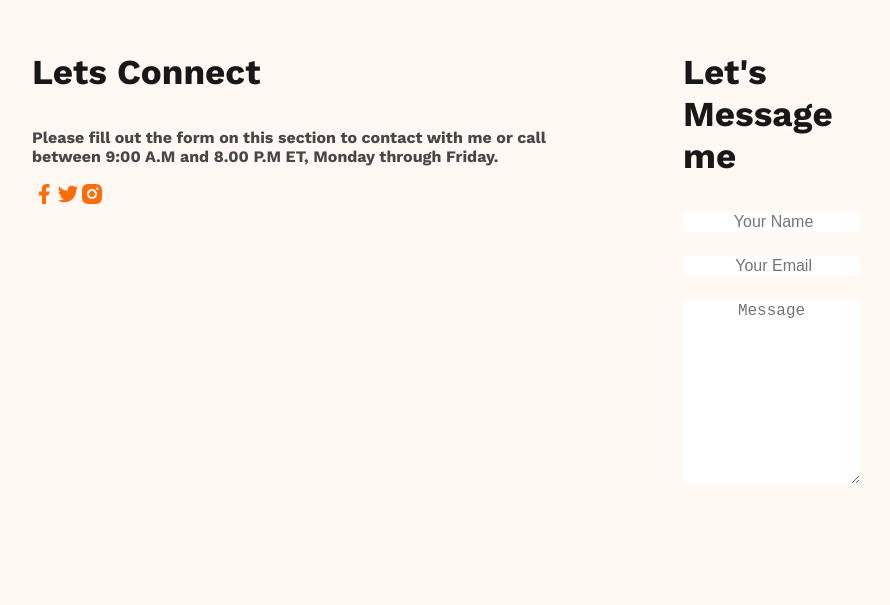
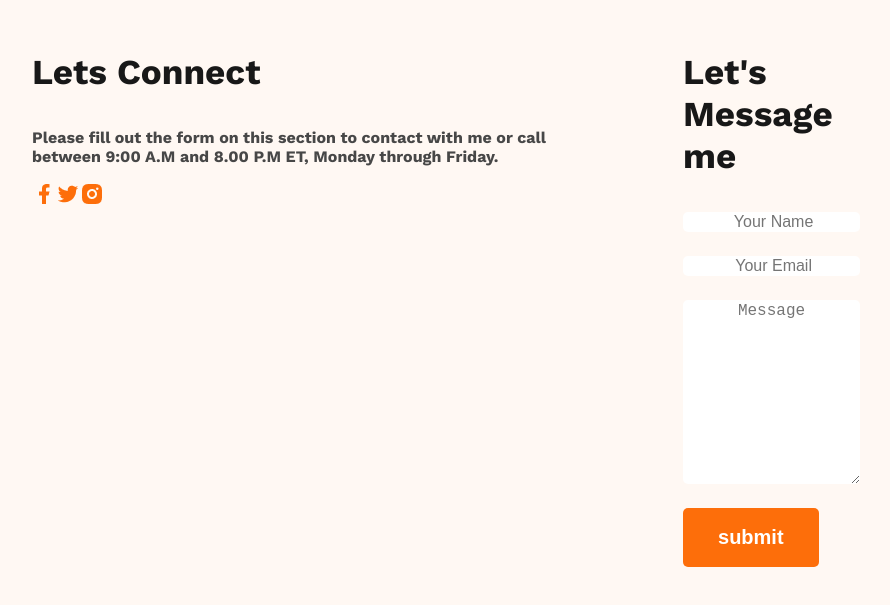
Before and after one commit to programmarimran/wev-developer-portfolio, a plain HTML site: page index.html in a window 1280 px wide. Shown: the part 3613-4218 px from the top of the page, without its empty margins (196-1086 px from the left). Drawn offline with nearby package versions, Linux system fonts and the light colour scheme.

Commit message:
2.01 final commit

```diff
--- a/index.html
+++ b/index.html
@@ -167,6 +167,7 @@
                 <input type="text" placeholder=" Your Name">
                 <input type="email" placeholder=" Your Email">
                 <textarea placeholder="Message" type="textarea" name="" id="" cols="30" rows="10"></textarea>
+                <input type="submit" value="submit" class="btn-primary">
                 </form>
             </div>
         </section>
```
